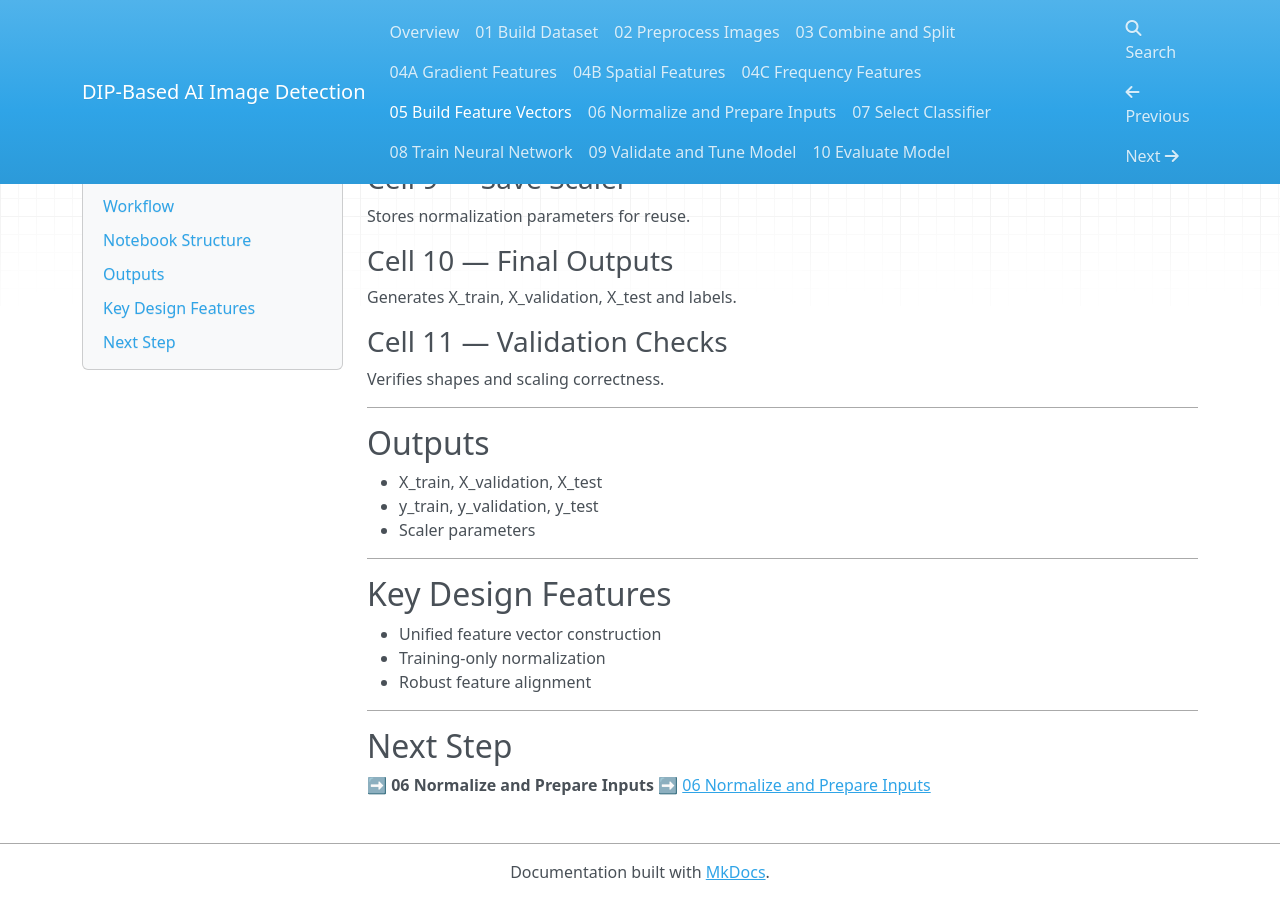
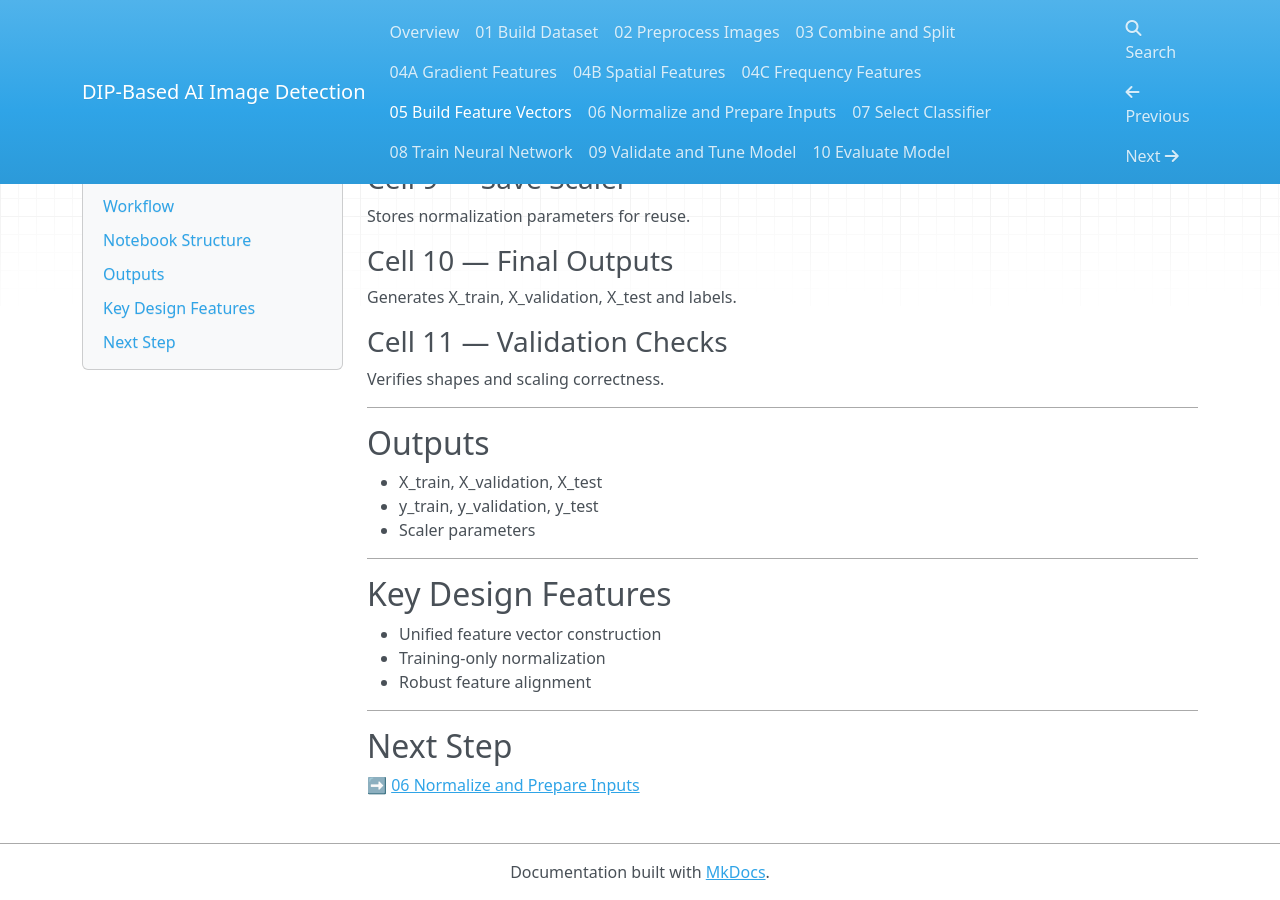
Before and after one commit to pgailinas/dip-ai-image-detection, an MkDocs documentation site: the page built from docs/05_Build_Feature_Vectors.md, in a window 1280 px wide and 900 px high, scrolled down 1656 px. Built offline with MkDocs 1.6.1, drawn with Linux system fonts in a browser that asks for light colours; nearby versions of some CDN libraries.

Commit message:
Update 05_Build_Feature_Vectors.md

```diff
--- a/docs/05_Build_Feature_Vectors.md
+++ b/docs/05_Build_Feature_Vectors.md
@@ -111,5 +111,4 @@ Verifies shapes and scaling correctness.
 
 ## Next Step
 
-➡️ **06 Normalize and Prepare Inputs**
 ➡️ [06 Normalize and Prepare Inputs](06_Normalize_and_Prepare_Inputs.md)
```
